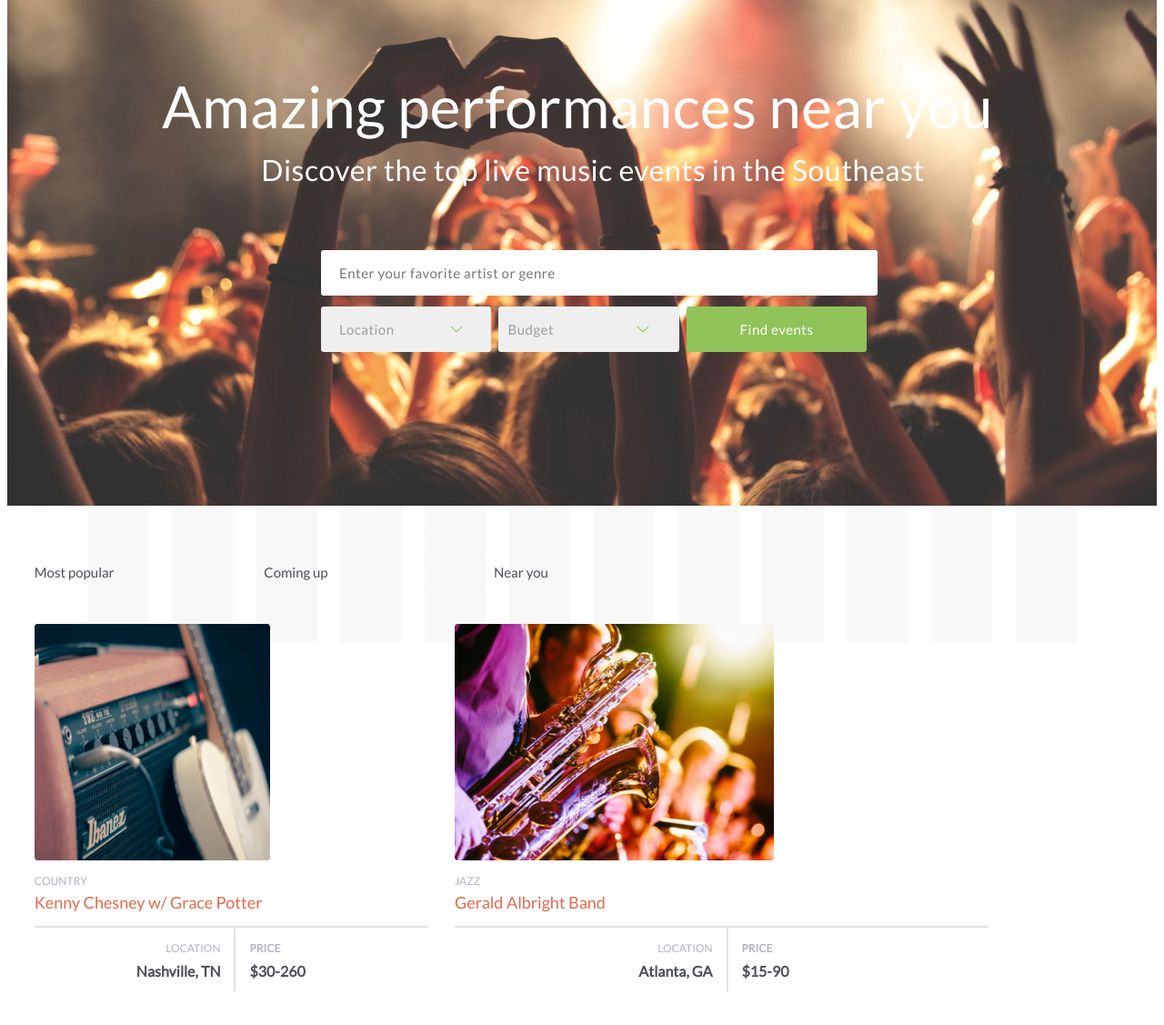
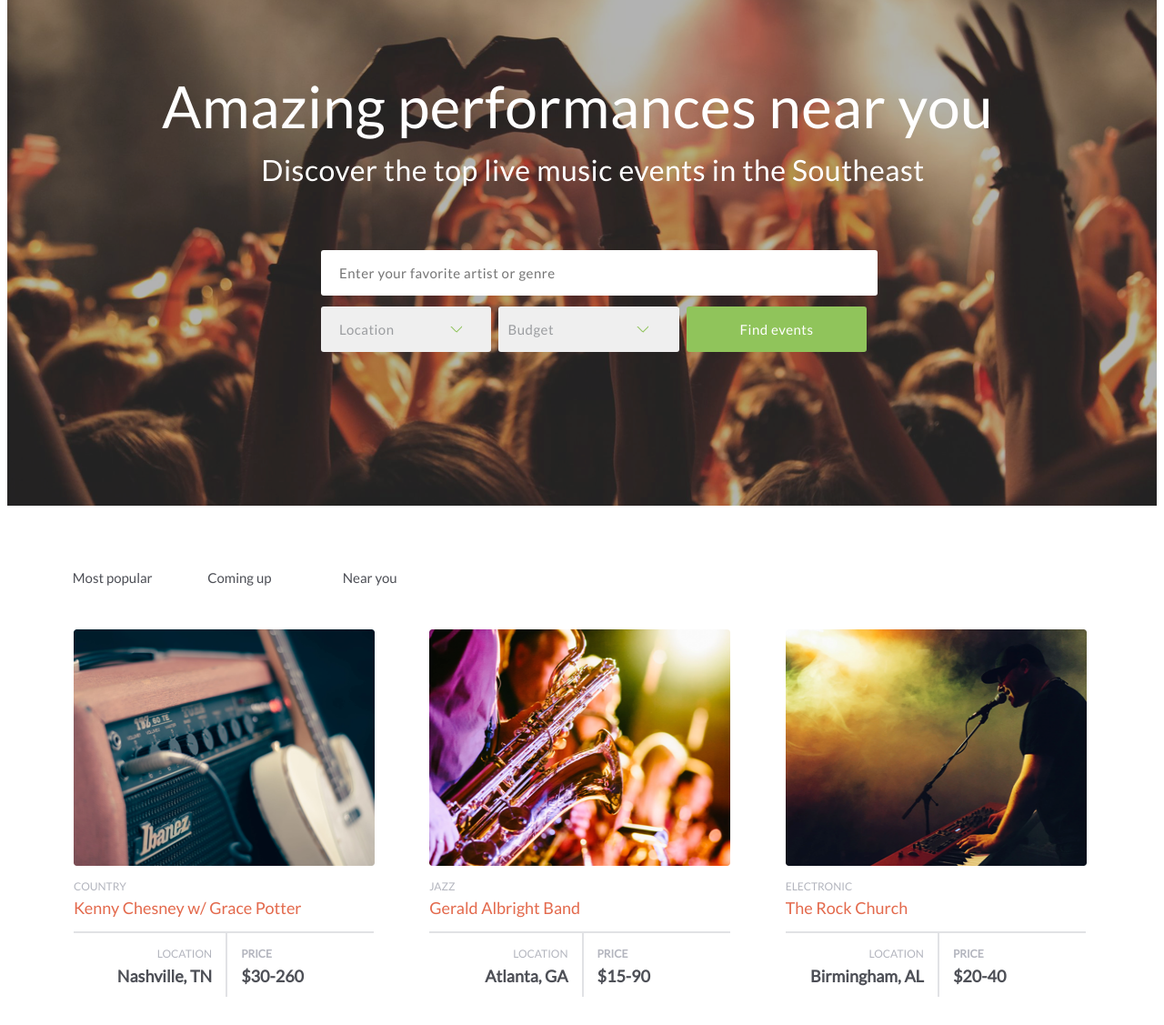
Before and after one commit to freddyroberts/CaddisTest, a website: page index.html in a window 1280 px wide. Shown: the part 102-1229 px from the top of the page at 91% size. Drawn offline with Linux system fonts and the light colour scheme.

Commit message:
finished desktop response, added heroImg overlay

```diff
--- a/index.html
+++ b/index.html
@@ -6,8 +6,8 @@
     <link rel="stylesheet" href="styles/styles.css" media="screen" title="no title" charset="utf-8">
   </head>
   <body>
+    <div class="heroImgWrapper">
     <div class="overlay">
-    <div class="heroImgWrapper">
     <header>
         <div class="logoWrapper">
           <img id="logo" src="assets/caddisLogo.svg" alt="" />
@@ -35,7 +35,7 @@
            <button id="submitBtn" type="submit" name="submitBtn">Find events</button>
          </form>
        </section>
-      </div>
+       </div>
       </div>
        <section class="featured">
          <nav class="featuredNav">
@@ -43,7 +43,7 @@
            <a href="#">Coming up</a>
            <a href="#">Near you</a>
          </nav>
-         <article>
+         <article class="events" id="eventOne">
            <img  id="ampImg" src="assets/mobileAmp.png" alt="" />
            <div class="info">
              <span>COUNTRY</span>
@@ -59,7 +59,7 @@
            </div>
          </article>
 
-         <article id="eventTwo">
+         <article class="events" id="eventTwo">
            <img src="assets/mobileSax.png" alt="" />
            <div class="info">
              <span>JAZZ</span>
@@ -75,7 +75,7 @@
            </div>
          </article>
 
-         <article id="eventThree">
+         <article class="events" id="eventThree">
            <img src="assets/mobileChurch.png" alt="" />
            <div class="info">
              <span>ELECTRONIC</span>
--- a/styles/styles.scss
+++ b/styles/styles.scss
@@ -1,5 +1,5 @@
 @import "/Users/fredroberts/dev/Caddis/CaddisTest/bower_components/bourbon/app/assets/stylesheets/_bourbon.scss";
-$visual-grid: true !default;
+// $visual-grid: true !default;
 @import "_variables.scss";
 @import "/Users/fredroberts/dev/Caddis/CaddisTest/bower_components/neat/app/assets/stylesheets/_neat.scss";
 
@@ -70,12 +70,25 @@ header {
   }
 }
 
+.overlay {
+  position: absolute;
+   top: 0;
+   left: 0;
+   width: 100%;
+   height: 100%;
+   background-color: #000000;
+   background: rgba(0,0,0,0.30);
+}
+
+
 // HERO -------
 
 .heroImgWrapper {
   background-image: url("../assets/heroPhoto.png");
+  background-color: #000000;
   background-repeat: no-repeat;
   background-position-x: -398px;
+  position: relative;
   top: 0;
   left: 0;
   height: 645px;
@@ -94,7 +107,6 @@ header {
 .hero {
   @include outer-container(12);
   text-align: center;
-
   h1 {
     @include pad(30px 24px 30px 24px);
     margin: 0;
@@ -250,7 +262,11 @@ header {
     @include media($tablet) {
       @include pad(34px 20px 8px 0px);
       text-align: left;
-    };
+    }
+    @include media($desktop) {
+      @include pad(40px 20px 8px 42px);
+      text-align: left;
+    }
     a {
       @include span-columns(4 of 12);
       text-decoration: none;
@@ -262,15 +278,14 @@ header {
       }
       @include media($tablet) {
         @include span-columns(2.5 of 12);
-      };
+      }
+      @include media($desktop) {
+        @include span-columns(1.8 of 12);
+        @include omega;
+      }
     }
   }
 
-  article {
-    @include media($desktop) {
-      @include span-columns(4.5 of 12);
-    }
-  }
   img {
     margin-top: 40px;
     border-radius: 3px;
@@ -284,7 +299,7 @@ header {
         height: 320px;
       }
       @include media($desktop) {
-        @include span-columns(2.5 of 4);
+        @include span-columns(3 of 3);
         content:url("../assets/oyea.png");
         height: 260px;
       }
@@ -342,6 +357,9 @@ header {
        margin: 0;
        font-size: 16px;
        color: #4D4F56;
+       @include media($tablet) {
+         font-size: 18px;
+       };
      }
   }
 
@@ -365,13 +383,29 @@ header {
        margin: 0;
        font-size: 16px;
        color: #4D4F56;
+       @include media($tablet) {
+         font-size: 18px;
+       };
      }
+  }
+
+  #eventOne {
+    @include media($desktop) {
+      @include span-columns(3.5 of 12);
+      @include shift(0.42);
+      margin-right: 5%;
+    }
   }
 
   #eventTwo {
     @include media($tablet) {
       @include span-columns(6 of 12);
-    };
+    }
+    @include media($desktop) {
+      @include span-columns(3.5 of 12);
+      margin-right: 5%;
+    }
+
     img {
       @include media($tablet) {
         content:url("../assets/saxTablet.png");
@@ -379,7 +413,7 @@ header {
       }
       @include media($desktop) {
         content:url("../assets/desktopSax.png");
-        @include span-columns(2.5 of 4);
+        @include span-columns(3 of 3);
         height: 260px;
       }
     }
@@ -389,8 +423,10 @@ header {
     @include media($tablet) {
       @include span-columns(6 of 12);
       @include omega;
-        // margin-left: 11%;
-    };
+    }
+    @include media($desktop) {
+      @include span-columns(3.5 of 12);
+    }
     img {
       @include media($tablet) {
         content:url("../assets/churchTablet.png");
@@ -398,7 +434,7 @@ header {
       }
       @include media($desktop) {
         content:url("../assets/desktopChurch.png");
-        @include span-columns(2.5 of 4);
+        @include span-columns(3 of 3);
         height: 260px;
       }
     }
@@ -424,7 +460,11 @@ header {
     @include media($tablet) {
       @include span-columns(4 of 12);
       @include shift(4);
-    };
+    }
+    @include media($desktop) {
+      @include span-columns(2.5 of 12);
+      @include shift(4.7);
+    }
   }
 }
 
```
Also changed, not shown: assets/arrow.svg (deleted), assets/caddisLogo.png (deleted), styles/styles.css.
